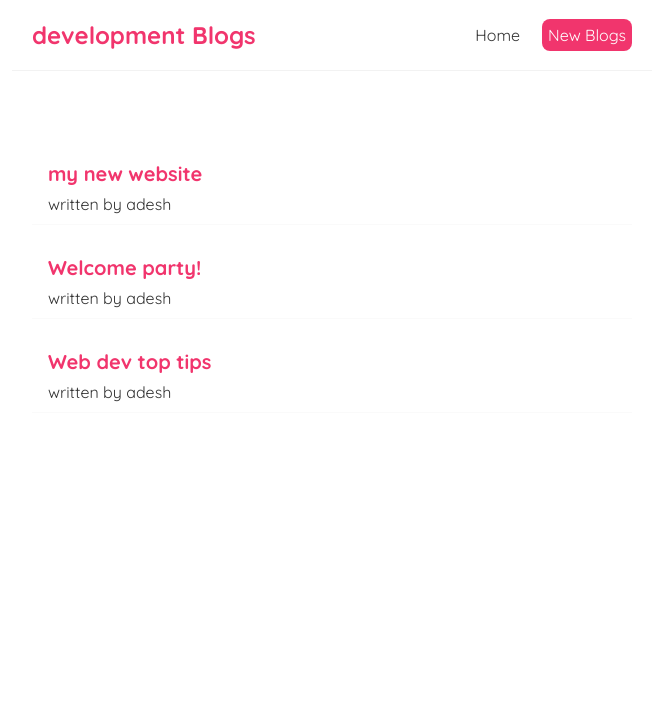
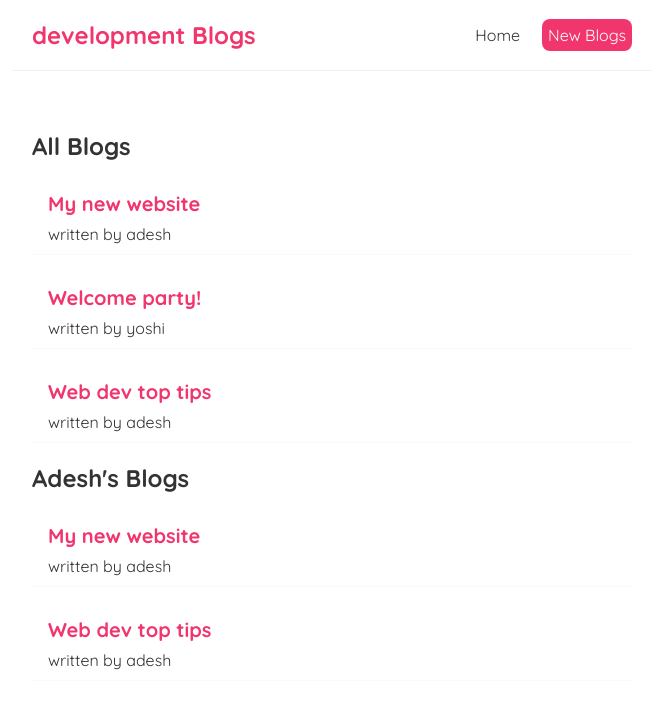
Before and after one commit to ades-ship/reactplaylist, a React (Create React App) app in the folder myapp/: page / in a window 1280 px wide. Shown: the top 708 px of the page, without its empty margins (308-971 px from the left). Built offline with nearby package versions, Linux system fonts and the light colour scheme.

Commit message:
adding more bloglist component int hte home component

```diff
--- /dev/null
+++ b/myapp/src/BlogList.js
@@ -0,0 +1,17 @@
+const BlogList = ({blogs,title}) => {
+ console.log(title);
+  console.log(blogs);
+    return (
+        <div className="blog-list">
+            <h2>{title}</h2>
+            {blogs.map(blog=>(
+                <div className="blog-preview" key={blog.id}>
+                    <h2>{blog.title}</h2>
+                    <p>written by {blog.author}</p>
+                </div>
+            ))}
+        </div>
+     );
+}
+
+export default BlogList;
--- a/myapp/src/Home.js
+++ b/myapp/src/Home.js
@@ -1,21 +1,19 @@
 import { useState } from "react";
+import BlogList from "./BlogList";
 
 const Home = () => {
-    const [blogs,setBlogs]=useState([{
-        title:"my new website",body:'lorem ipsum',author:'adesh',id:1},
-        { title: 'Welcome party!', body: 'developers...', author: 'adesh', id: 2 },
-    { title: 'Web dev top tips', body: 'get yours apple mac book pro...', author: 'adesh', id: 3 }
-    ])
-    return (
-        <div className="home">
-          {blogs.map(blog=>(
-            <div className="blog-preview" key={blog.id}>
-                <h2>{blog.title}</h2>
-                <p>written by {blog.author }</p>
-            </div>
-          ))}
-        </div>
-     );
+  const [blogs, setBlogs] = useState([
+    { title: 'My new website', body: 'lorem ipsum...', author: 'adesh', id: 1 },
+    { title: 'Welcome party!', body: 'lorem ipsum...', author: 'yoshi', id: 2 },
+    { title: 'Web dev top tips', body: 'lorem ipsum...', author: 'adesh', id: 3 }
+  ])
+
+  return (
+    <div className="home">
+      <BlogList blogs={blogs} title="All Blogs" />
+      <BlogList blogs={blogs.filter(blog => blog.author === 'adesh')} title="Adesh's Blogs" />
+    </div>
+  );
 }
 
 export default Home;
```
